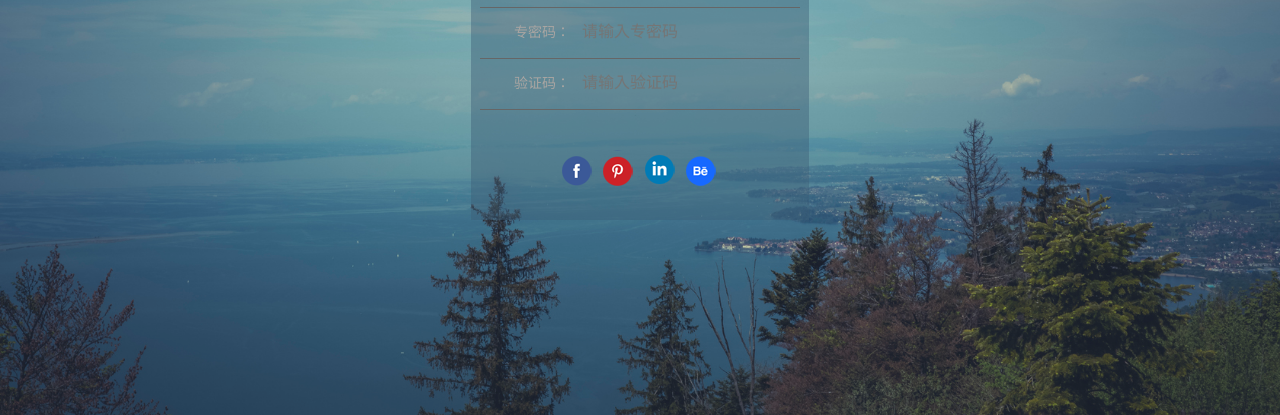
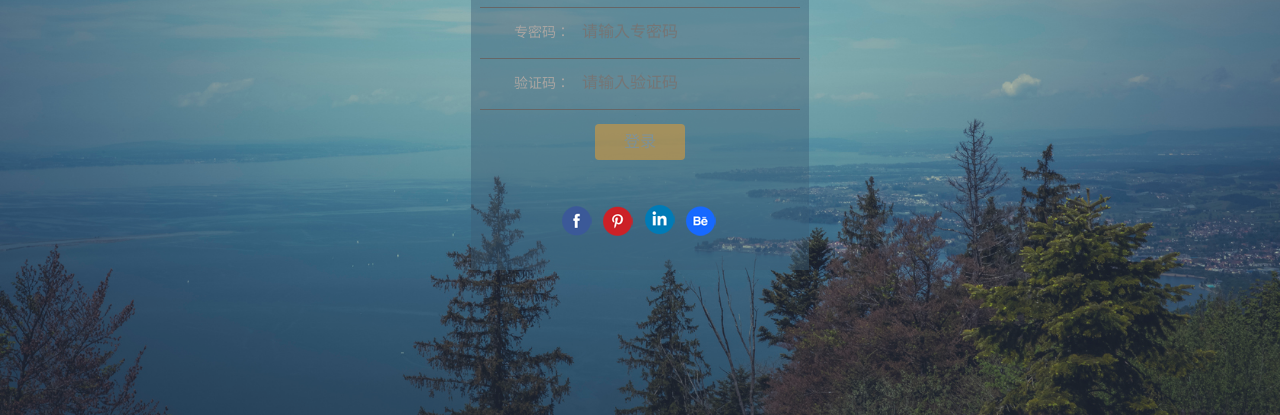
Before and after one commit to FzbGithub/FzbGithub.github.io, a Vue app: page index.html in a window 1280 px wide. Shown: the part 385-800 px from the top of the page. Built offline with nearby package versions, Linux system fonts and the light colour scheme.

Commit message:
添加确定按钮

```diff
--- a/index.html
+++ b/index.html
@@ -26,6 +26,9 @@
                 <p class="title">验证码：</p>
                 <input class="write-area" type="text" placeholder="请输入验证码">
             </div>
+            <div class="align-center login-options">
+                <div class="login-btn">登录</div>
+            </div>
             <div class="friend-link">
                 <span class="icon one"></span>
                 <span class="icon two"></span>
```
